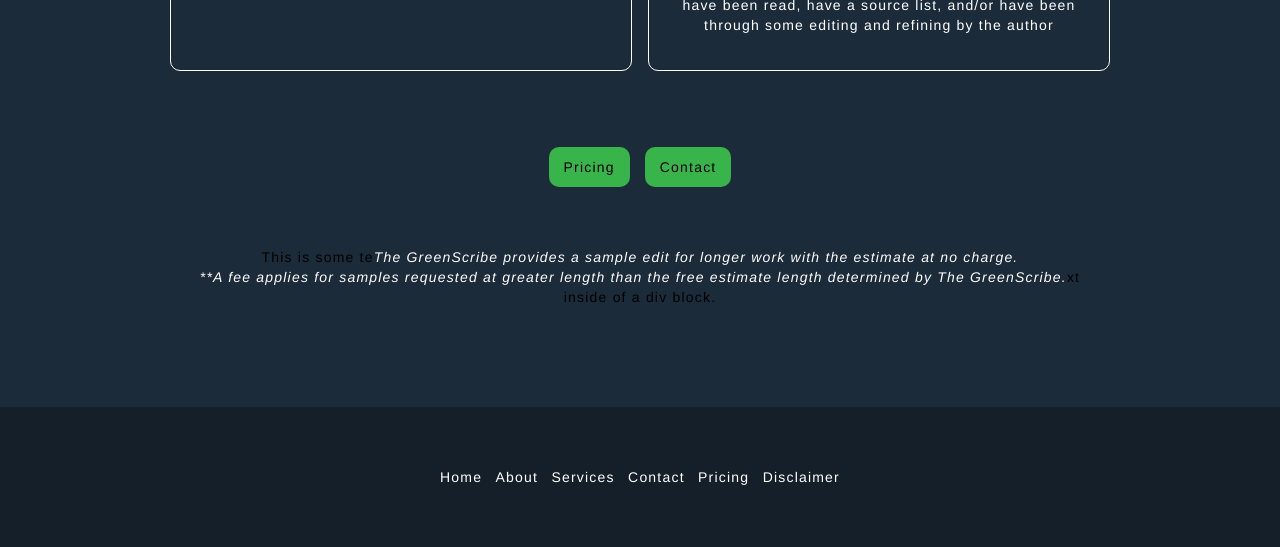
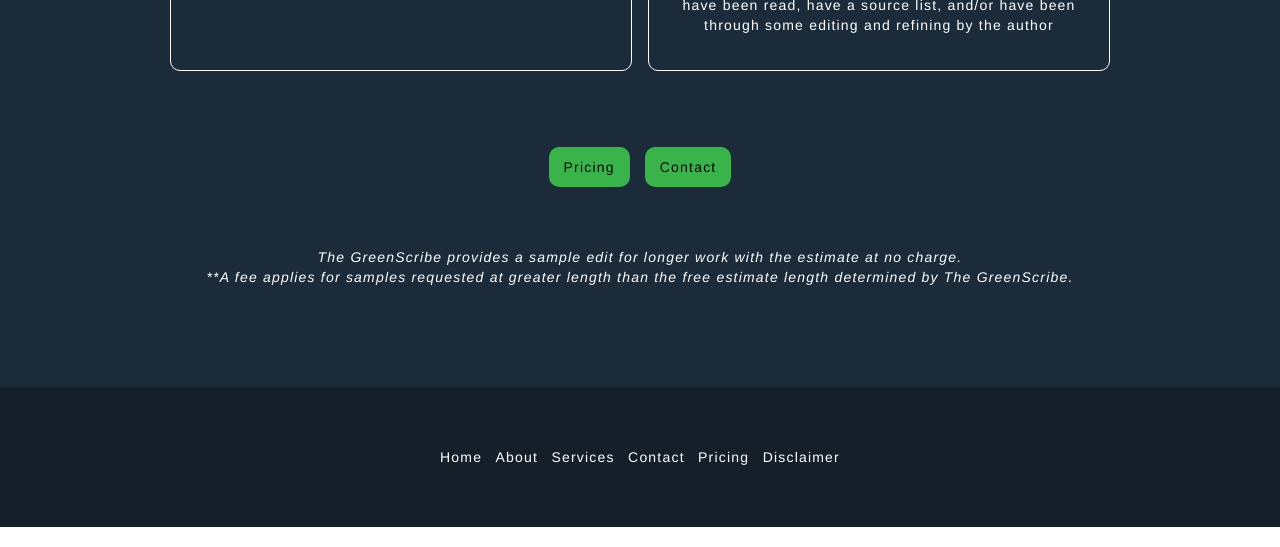
Before and after one commit to thegreenscribe/thegreenscribe.github.io, a plain HTML site: page services/editing.html in a window 1280 px wide. Shown: the part 524-1071 px from the top of the page. Drawn offline with nearby package versions, Linux system fonts and the light colour scheme; a script that the page names is missing.

Commit message:
Update editing.html

```diff
--- a/services/editing.html
+++ b/services/editing.html
@@ -62,7 +62,7 @@
             <a href="../pricing.html" class="btn w-button">Pricing</a>
             <a href="../contact.html" class="btn right w-button">Contact</a>
           </div>
-          <div class="service__text">This is some te<em class="service__italic">The GreenScribe provides a sample edit for longer work with the estimate at no charge. <br>**A fee applies for samples requested at greater length than the free estimate length determined by The GreenScribe.</em>xt inside of a div block.</div>
+          <div class="service__text"><em class="service__italic">The GreenScribe provides a sample edit for longer work with the estimate at no charge. <br>**A fee applies for samples requested at greater length than the free estimate length determined by The GreenScribe.</em></div>
         </div>
       </div>
     </div>
```
